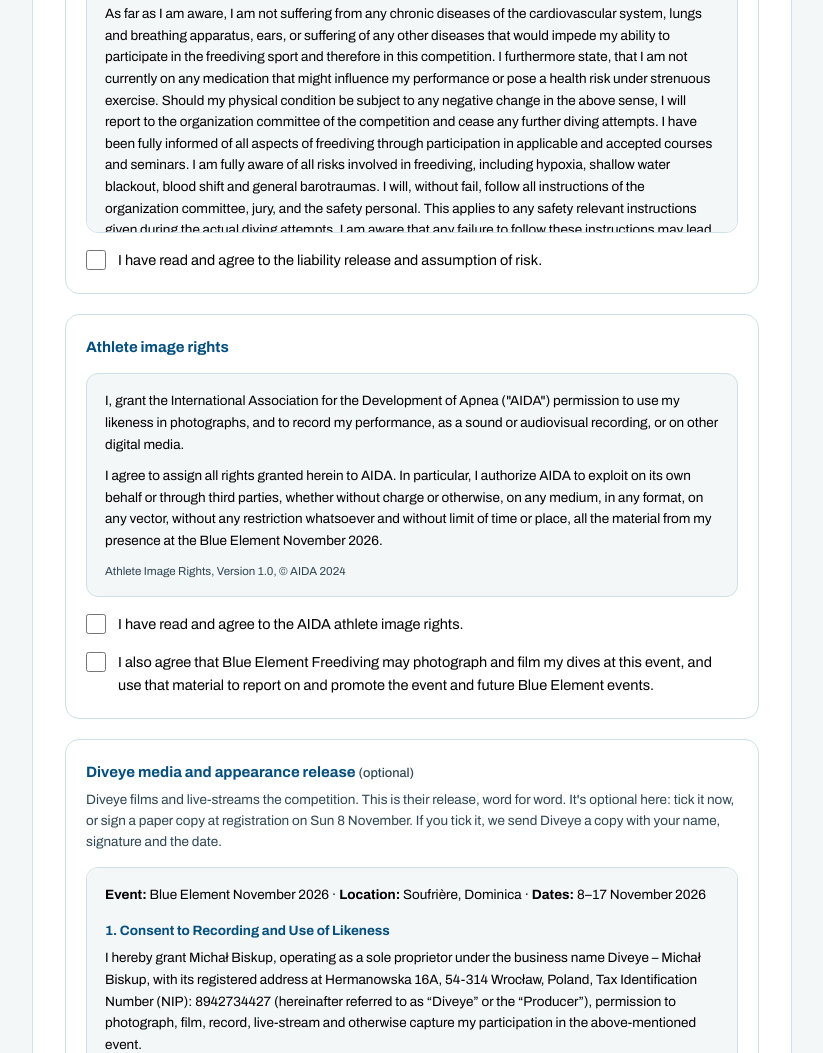
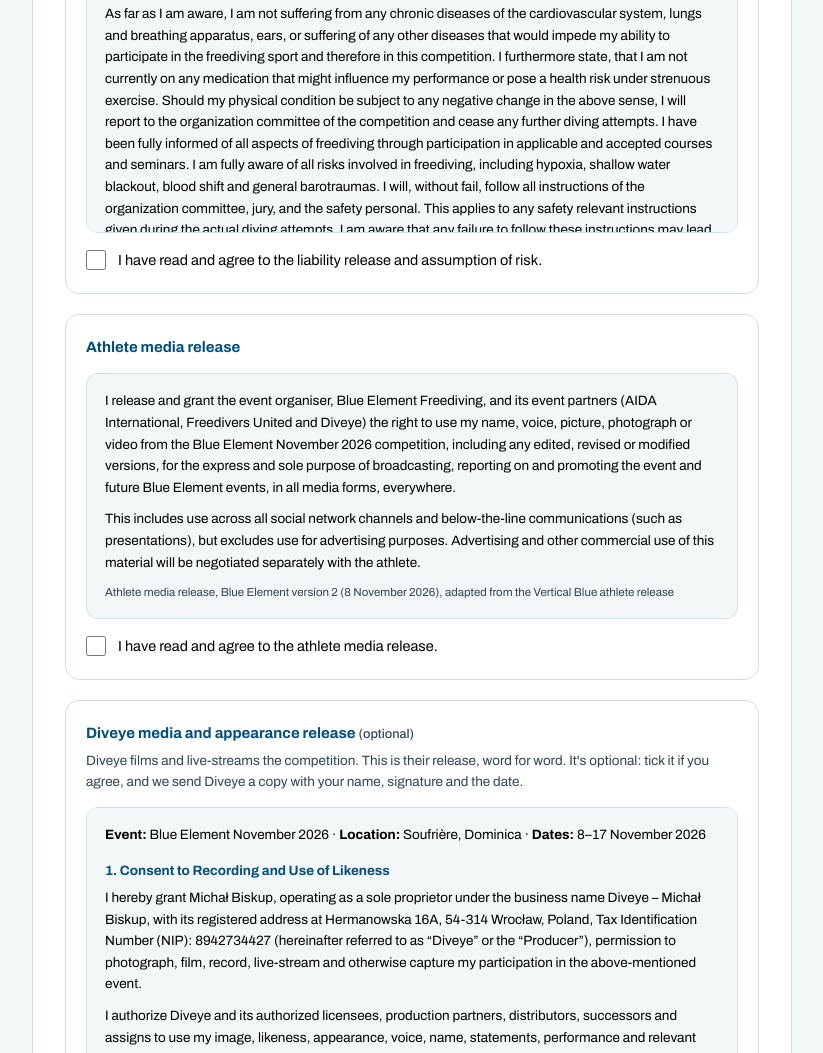
Before and after one commit to deepfieldstudios/blue-element, a plain HTML site: page athlete-info.html in a window 1280 px wide. Shown: the part 3692-4745 px from the top of the page, without its empty margins (228-1051 px from the left). Drawn offline with Linux system fonts and the light colour scheme.

Commit message:
Athlete info: replace AIDA image rights with the v2 athlete media release (Vertical Blue wording, no advertising use); Diveye release optional online only
Co-Authored-By: Claude Opus 5.5 <noreply@anthropic.com>

```diff
--- a/athlete-info.html
+++ b/athlete-info.html
@@ -417,7 +417,7 @@
           <!-- 05 Declarations -->
           <fieldset class="ai-sec">
             <div class="ai-head"><span class="ai-num">05</span><h2>Declarations</h2></div>
-            <p class="ai-intro">The AIDA liability release and image rights, the Diveye media release (optional) and your in-water recompression choice. Read each one, tick or choose, then sign once at the bottom.</p>
+            <p class="ai-intro">The AIDA liability release, the athlete media release, the Diveye media release (optional) and your in-water recompression choice. Read each one, tick or choose, then sign once at the bottom.</p>
 
             <div class="ai-doc">
               <h3>Liability release and assumption of risk</h3>
@@ -434,19 +434,19 @@
             </div>
 
             <div class="ai-doc">
-              <h3>Athlete image rights</h3>
+              <h3>Athlete media release</h3>
               <div class="ai-text" tabindex="0">
-                <p>I, grant the International Association for the Development of Apnea ("AIDA") permission to use my likeness in photographs, and to record my performance, as a sound or audiovisual recording, or on other digital media.</p>
-                <p>I agree to assign all rights granted herein to AIDA. In particular, I authorize AIDA to exploit on its own behalf or through third parties, whether without charge or otherwise, on any medium, in any format, on any vector, without any restriction whatsoever and without limit of time or place, all the material from my presence at the Blue Element November 2026.</p>
-                <p class="src">Athlete Image Rights, Version 1.0, © AIDA 2024</p>
+                <p>I release and grant the event organiser, Blue Element Freediving, and its event partners (AIDA International, Freedivers United and Diveye) the right to use my name, voice, picture, photograph or video from the Blue Element November 2026 competition, including any edited, revised or modified versions, for the express and sole purpose of broadcasting, reporting on and promoting the event and future Blue Element events, in all media forms, everywhere.</p>
+                <p>This includes use across all social network channels and below-the-line communications (such as presentations), but excludes use for advertising purposes. Advertising and other commercial use of this material will be negotiated separately with the athlete.</p>
+                <p class="src">Athlete media release, Blue Element version 2 (8 November 2026), adapted from the Vertical Blue athlete release</p>
               </div>
-              <label class="ai-check"><input type="checkbox" name="agree_image" value="yes" /> I have read and agree to the AIDA athlete image rights.</label>
-              <label class="ai-check"><input type="checkbox" name="agree_media" value="yes" /> I also agree that Blue Element Freediving may photograph and film my dives at this event, and use that material to report on and promote the event and future Blue Element events.</label>
+              <input type="hidden" name="image_rights_version" value="v2-2026-11-08" />
+              <label class="ai-check"><input type="checkbox" name="agree_image" value="yes" /> I have read and agree to the athlete media release.</label>
             </div>
 
             <div class="ai-doc">
               <h3>Diveye media and appearance release <span class="ai-opt">(optional)</span></h3>
-              <p>Diveye films and live-streams the competition. This is their release, word for word. It's optional here: tick it now, or sign a paper copy at registration on Sun 8 November. If you tick it, we send Diveye a copy with your name, signature and the date.</p>
+              <p>Diveye films and live-streams the competition. This is their release, word for word. It's optional: tick it if you agree, and we send Diveye a copy with your name, signature and the date.</p>
               <div class="ai-text" tabindex="0">
                 <p><b>Event:</b> Blue Element November 2026 · <b>Location:</b> Soufrière, Dominica · <b>Dates:</b> 8–17 November 2026</p>
                 <h4>1. Consent to Recording and Use of Likeness</h4>
@@ -560,7 +560,7 @@
   </div>
 </section>
 
-<script src="athlete-info.js"></script>
+<script src="athlete-info.js?v=20261108"></script>
 <script src="chrome.js" defer></script>
 <script src="pages.js" defer></script>
 </body>
--- a/athlete-info.js
+++ b/athlete-info.js
@@ -259,8 +259,7 @@
 
     cur = 'declarations';
     need(el('agree_liability').checked, 'Tick to agree to the liability release.', el('agree_liability'));
-    need(el('agree_image').checked, 'Tick to agree to the AIDA image rights.', el('agree_image'));
-    need(el('agree_media').checked, 'Tick to agree to Blue Element filming.', el('agree_media'));
+    need(el('agree_image').checked, 'Tick to agree to the athlete media release.', el('agree_image'));
     need(el('iwr_choice').value === 'consent' || el('iwr_choice').value === 'decline', 'Choose whether you consent to in-water recompression.', form.querySelector('input[name=iwr_choice]'));
     need(!padBy.sig_declarations.isEmpty(), 'Your signature under the declarations.', padBy.sig_declarations.canvas);
     var norm = function (x) { return x.toLowerCase().replace(/\s+/g, ' '); };
```
